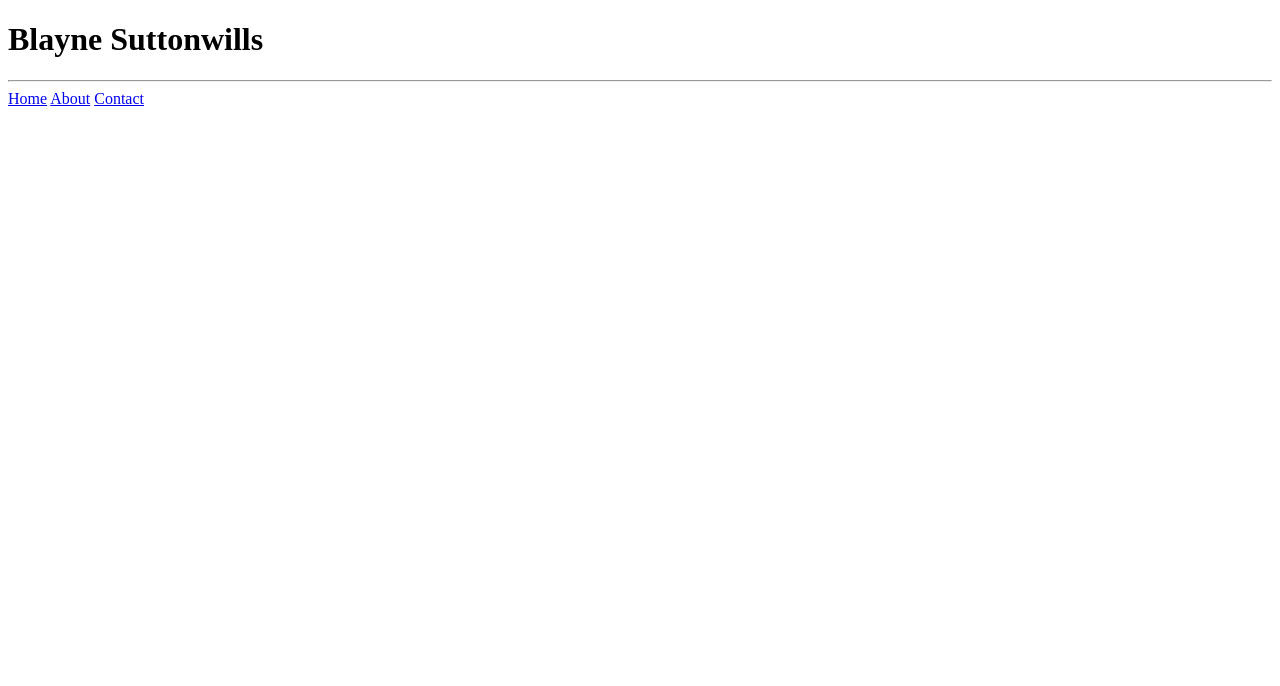
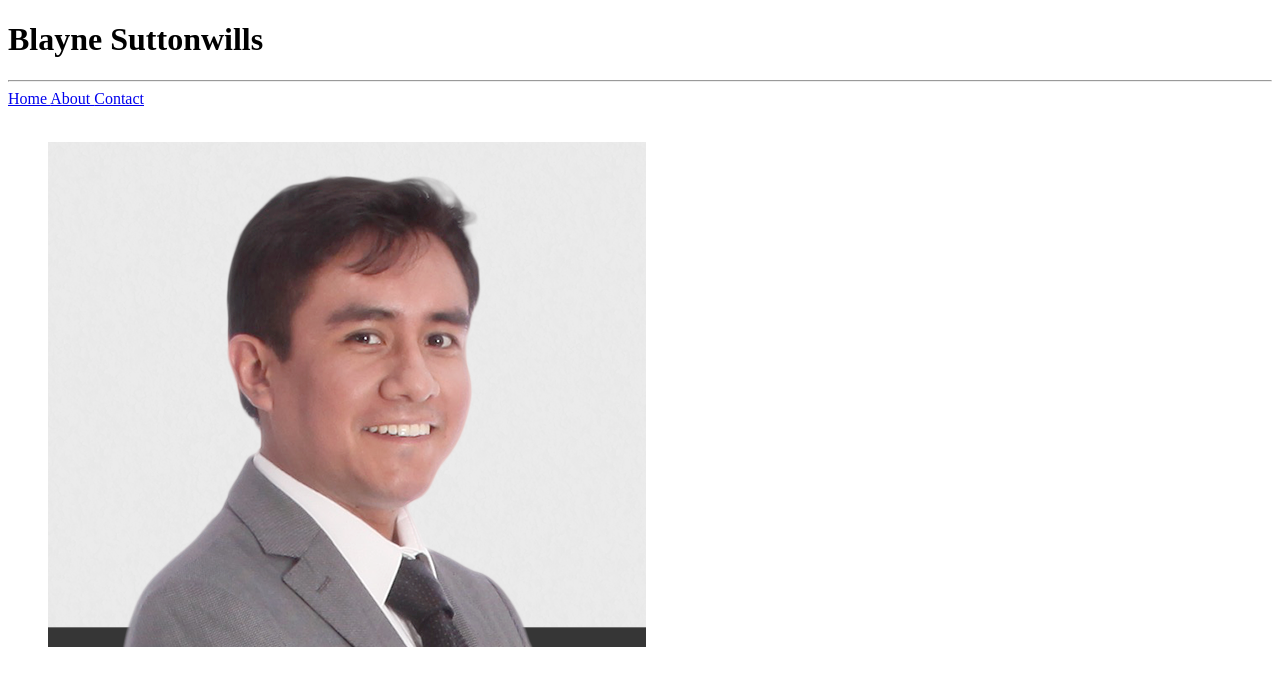
Before and after one commit to bsuttonwills/lab1, a plain HTML site: page index.html in a window 1280 px wide. Drawn offline with Linux system fonts and the light colour scheme.

Commit message:
added image of juan doe and nav menu links

```diff
--- a/index.html
+++ b/index.html
@@ -28,11 +28,20 @@ in html
         <hr>
 
         <nav>
-            <a href="index.html">Home</a>
-            <a href="about.html">About</a>
-            <a href="contact.html">Contact</a>
+            <a href="index.html"> Home </a>
+            <a href="about.html"> About </a>
+            <a href="contact.html"> Contact </a>
         </nav>
 
+        <br>
+
+        <main>
+            <figure>
+                <img src="img/juan_doe.png" alt="image of Juan Doe"/>
+            </figure>
+
+
+        </main>
 
         <!-- This is the footer -->
         <!-- The footer goes inside the body but not always -->
```
Also changed, not shown: about.html (added, +9 -0 lines), contact.html (added, +9 -0 lines).
